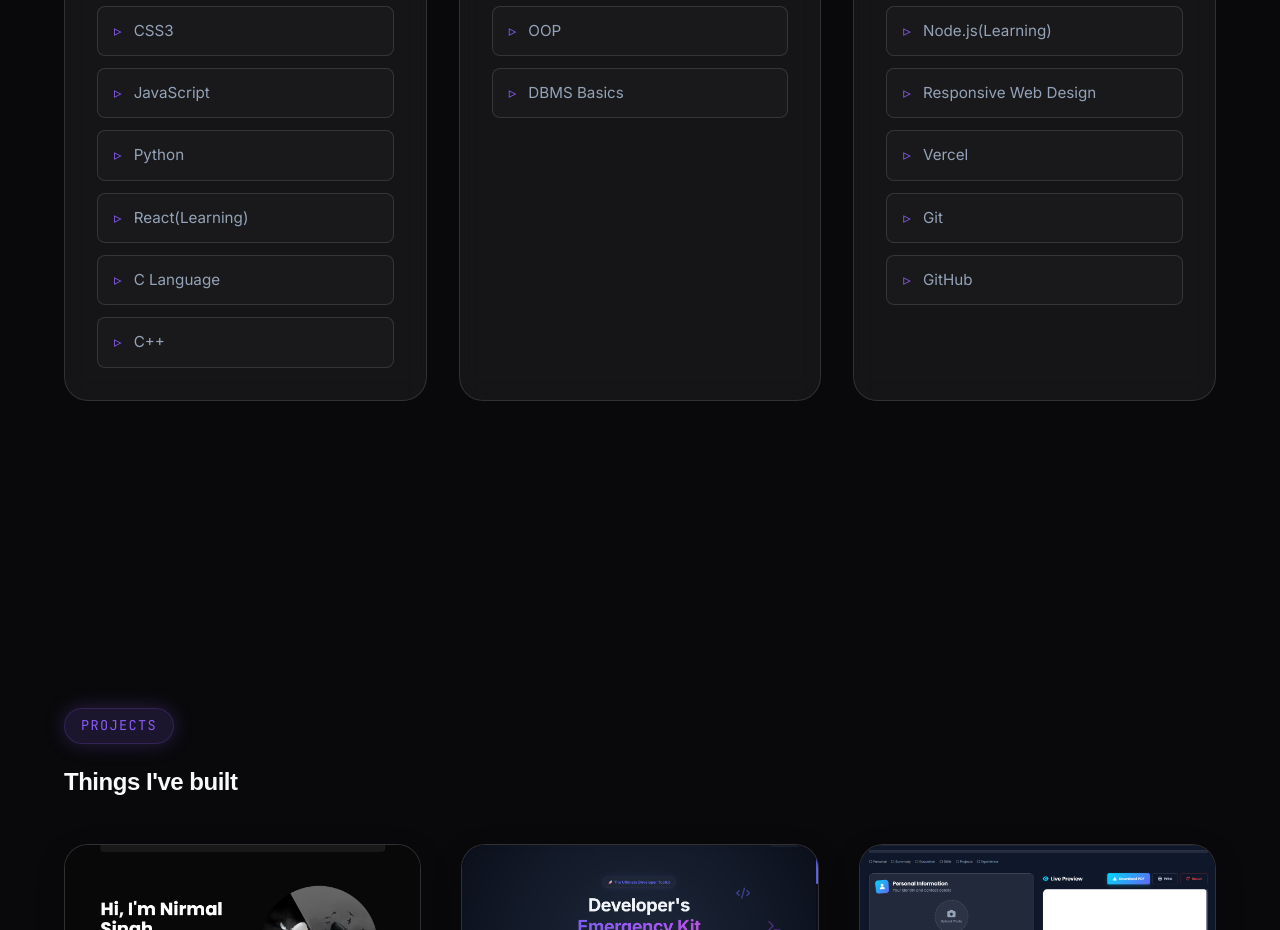
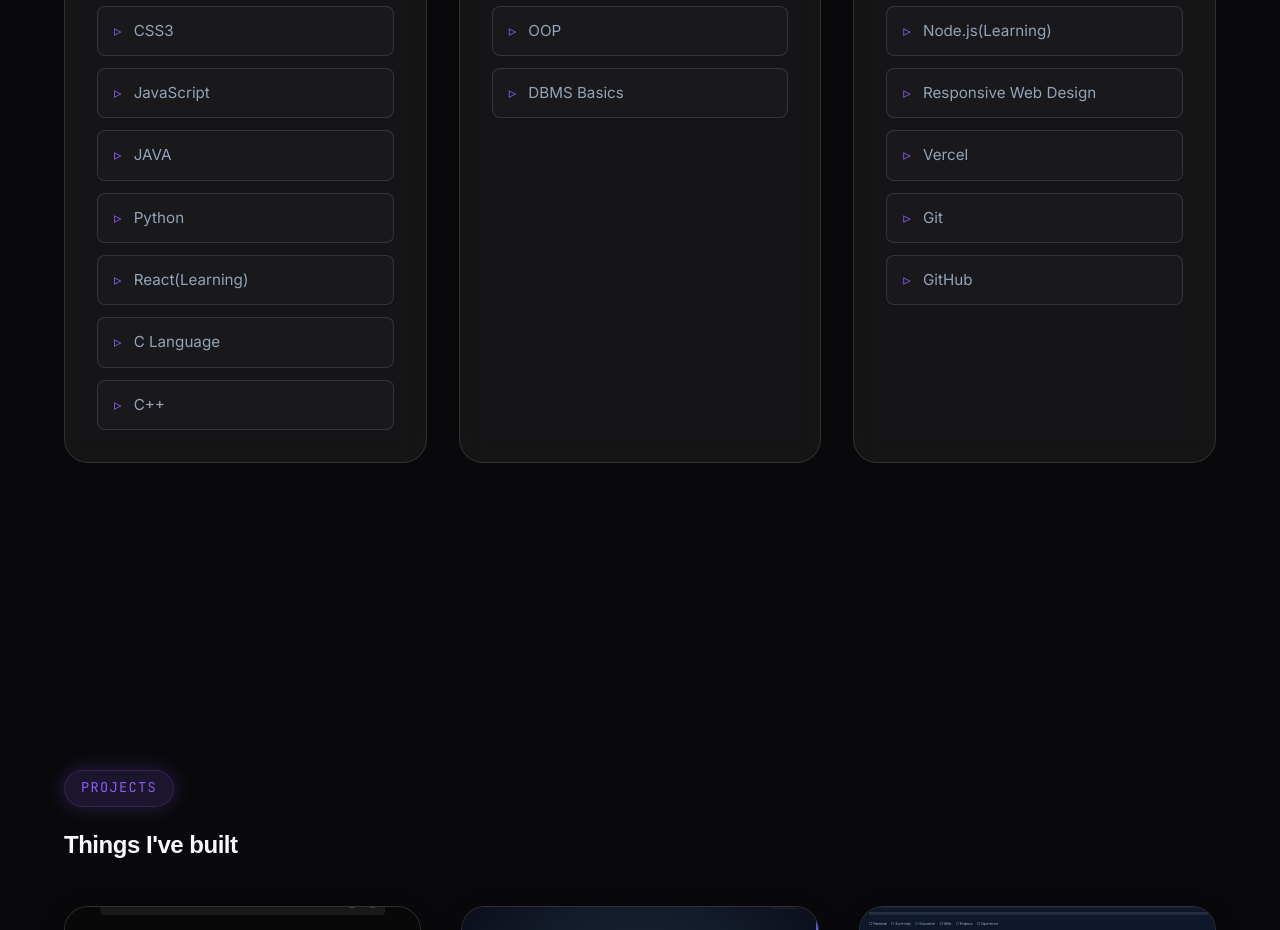
Before and after one commit to Devilns9711/nirmal-singh-portfolio, a React (Vite) app: page / in a window 1280 px wide. Shown: the part 2220-3150 px from the top of the page. Built offline with nearby package versions, Linux system fonts and the light colour scheme.

Commit message:
Update programming languages in skills list

```diff
--- a/src/data/skills.js
+++ b/src/data/skills.js
@@ -2,7 +2,7 @@
 const skills = [
   {
     group: 'Languages',
-    items: ['HTML5', 'CSS3', 'JavaScript' , 'Python','React(Learning)','C Language','C++'],
+    items: ['HTML5', 'CSS3', 'JavaScript' , 'JAVA' , 'Python','React(Learning)','C Language','C++'],
   },
   {
     group: 'CS Fundamentals',
```
